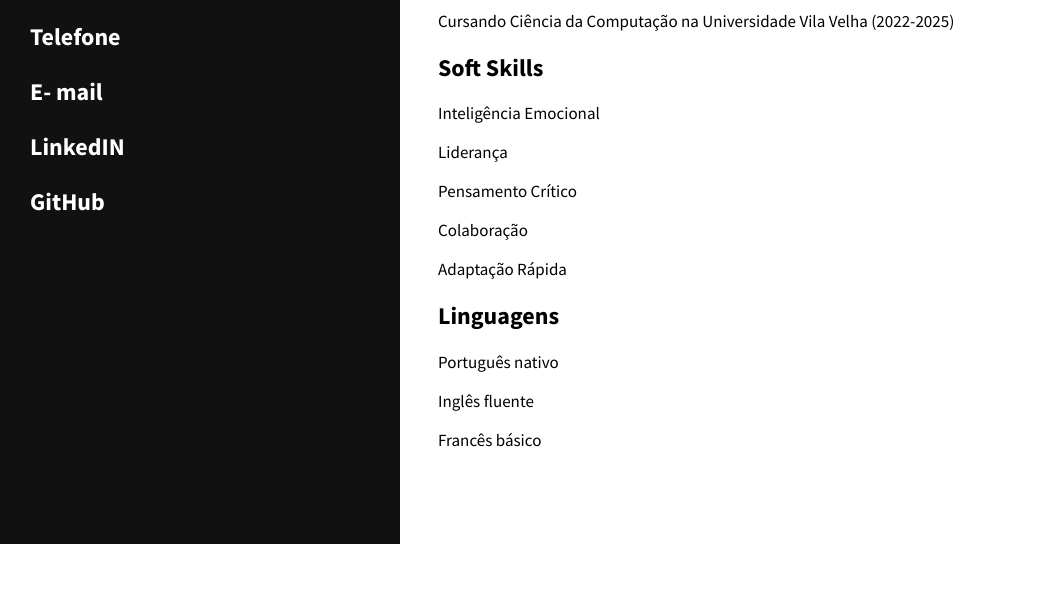
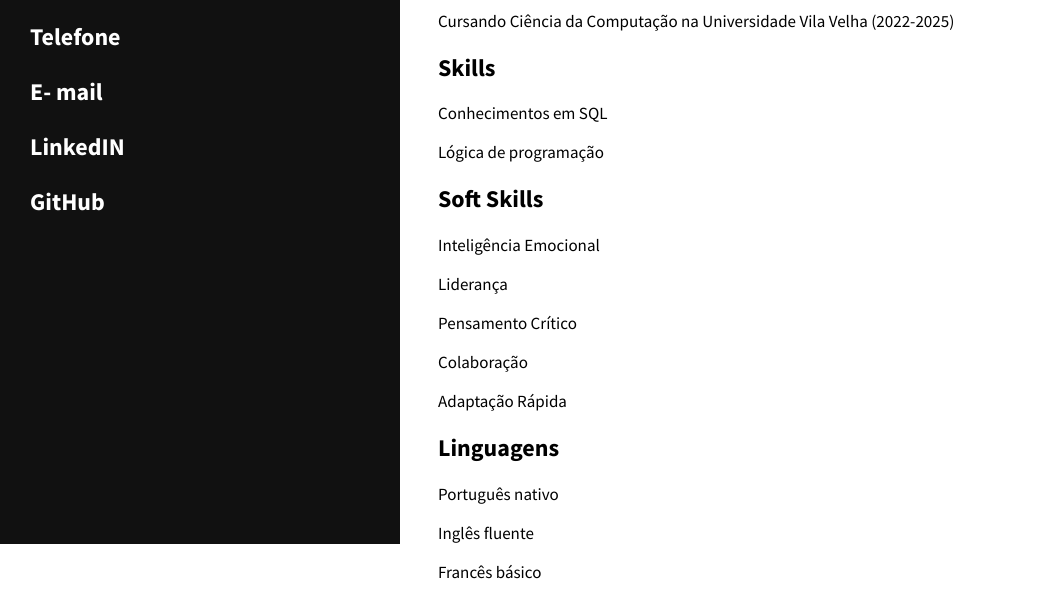
Before and after one commit to GabrielOliveira9/curriculo, a plain HTML site: page index.html in a window 1280 px wide. Shown: the part 256-856 px from the top of the page, without its empty margins (0-1052 px from the left). Before the commit the page ends 800 px from the top, so only its background shows below. Drawn offline with Linux system fonts and the light colour scheme.

Commit message:
Update index.html

```diff
--- a/index.html
+++ b/index.html
@@ -46,6 +46,13 @@
     <p>Cursando Ciência da Computação na Universidade Vila Velha (2022-2025)</p>
   </div>
 
+  <h2 class="subtitle">Skills</h2>
+  <div class= "info">
+    <p>Conhecimentos em SQL
+    </p>
+    <p>Lógica de programação</p>
+  </div>
+
   <h2 class= "subtitle">Soft Skills</h2>
   <div class= "info">
       <p>Inteligência Emocional</p>
```
